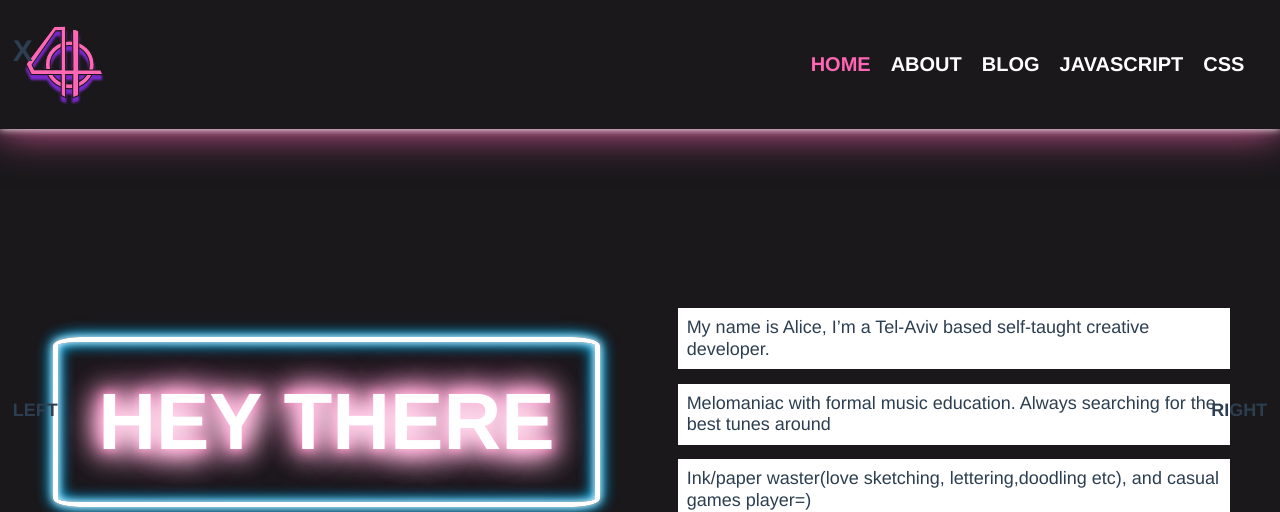
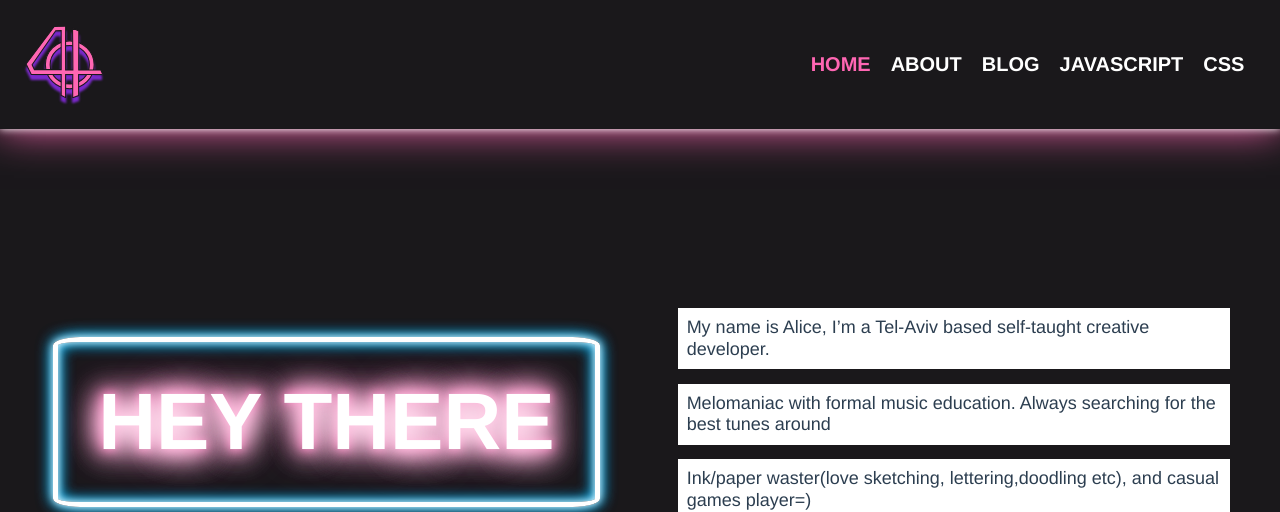
Before and after one commit to 4l1c30zz/vue3-blog, a Vue app: page / in a window 1280 px wide. Shown: the top 512 px of the page. Built offline with nearby package versions, Linux system fonts and the light colour scheme; no server answers.

Commit message:
basic gallery created

```diff
--- a/src/assets/scss/main.scss
+++ b/src/assets/scss/main.scss
@@ -366,40 +366,71 @@ h4 {
 /*gallery grid styles*/
 .gallery_wrap {
   position: relative;
-}
-.close {
+
+  .close,
+  .arr-right,
+  .arr-left {
+    transition : all .5s ease;
     cursor     : pointer;
     z-index    : 10;
     position   : fixed;
-  top        : 5%;
-  left       : 1%;
     font-size  : 30px;
     font-weight: 900;
+    padding: .35em;
+    background: color(hot_pink);
+    color: color(raisin_black);
   }
-.arr{
-  position: fixed;
+
+  .close,
+  .arr-left {
+    left: -100vw;
+  }
+
+  .arr-right {
+    right: -100vw;
+  }
+
+  .close {
+    top: 5%;
+  }
+
+  .arr {
     top: 50%;
-  font-weight: 900;
-  z-index: 10;
   }
-.arr-left{
+
+  &.a {
+    .close {
       left: 1%;
     }
-.arr-right {
+
+    .arr {
+      &.arr-left {
+        left: 1%;
+      }
+
+      &.arr-right {
         right: 1%;
+      }
+    }
+  }
 }
 
 
+
 .gallery {
-  cursor    : pointer;
-  padding   : 0;
-  margin    : 1%;
-  transition: all 0.3s ease;
+  cursor        : pointer;
+  padding       : 0;
+  margin        : 1%;
+  transition    : all .5s ease;
+  order         : 2;
+  display       : flex;
+  flex-direction: column;
 
   .gallery-image {
-    max-height: 300px;
+    max-height: 15vh;
     object-fit: cover;
     width     : 100%;
+    transition: all .5s ease;
   }
 
   .gallery-heading {
@@ -407,13 +438,15 @@ h4 {
   }
 
   &.a {
-    flex-basis: 100%;
+    flex-basis       : 100%;
+    // order         : 1;
+    flex-direction   : column-reverse;
 
-    // transform: scale(1.1);
     .gallery-image {
       max-height: 95vh;
       object-fit: scale-down;
     }
+
   }
 }
 
--- a/src/components/galleryGrid.vue
+++ b/src/components/galleryGrid.vue
@@ -36,6 +36,7 @@ export default {
       return item ? this.galleryItemRefs.push(item) : false;
     },
     galleryItemSelected(e) {
+      document.querySelector('.gallery_wrap').classList.add('a');
       const targ = e.currentTarget;
       const targSiblings = [...targ.parentNode.children].filter(
         (sibling) => sibling !== targ,
@@ -74,6 +75,7 @@ export default {
           elem.classList.remove('a');
         });
       }
+      document.querySelector('.gallery_wrap').classList.remove('a');
     },
   },
 };
```
Lines whose indentation alone changed are shown as unchanged.
